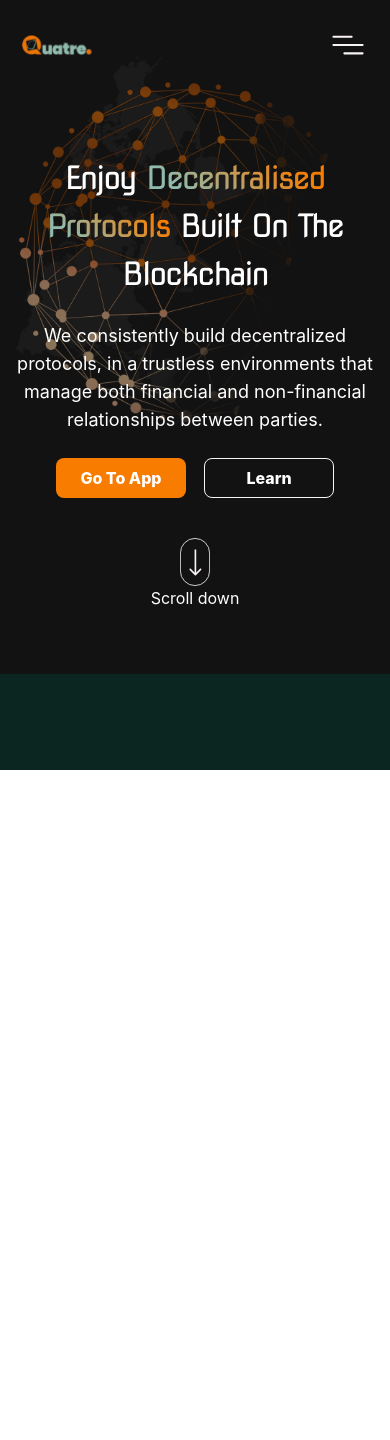
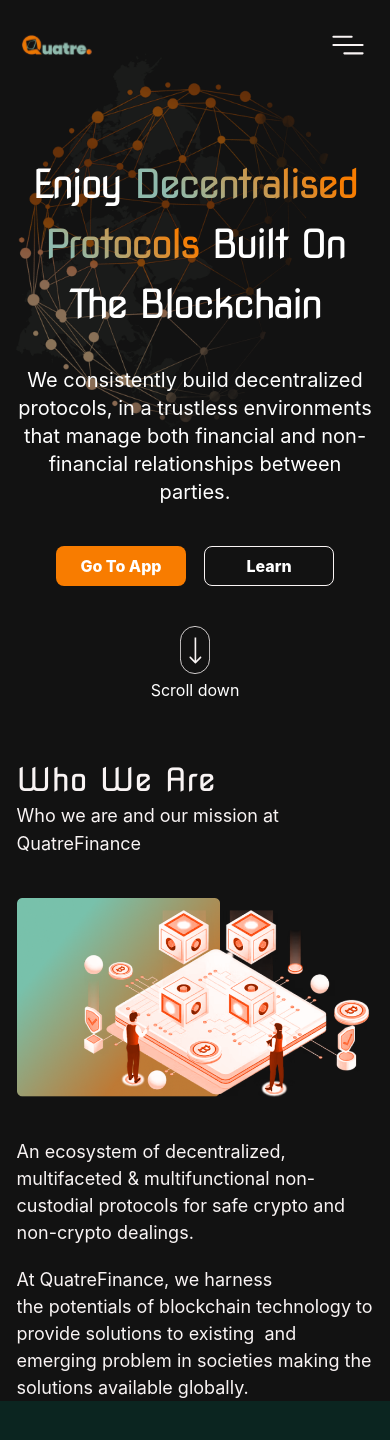
Before and after one commit to Rex739/quatre-finance-interface, a Next.js app: page / in a window 390 px wide. Shown: the top 1440 px of the page. Before the commit the page ends 844 px from the top, so only its background shows below. Built offline with nearby package versions, Linux system fonts and the light colour scheme.

Commit message:
about section implemented

```diff
--- /dev/null
+++ b/src/components/about/about.js
@@ -0,0 +1,34 @@
+import React from "react"
+
+const About = () => {
+  return (
+    <section className="wrapper font-inter text-lg lg:text-xl text-white1">
+      <header className="text-left lg:text-center">
+        <h2 className="font-nova-square text-[32px] lg:text-5xl xl:text-6xl mb-2">Who We Are</h2>
+        <p className="w-9/12 lg:mx-auto">
+          Who we are and our mission at QuatreFinance{" "}
+        </p>
+        <div className="flex flex-col lg:flex-row mt-10 items-center w-full">
+          <img
+            src="images/frame1.png"
+            alt="About us"
+            className="mb-10 lg:mb-0 md:w-9/12 lg:w-6/12 mr-auto"
+          />
+          <div className="flex flex-col md:w-8/12 lg:w-5/12 text-left mr-auto  leading-[150%] lg:text-left lg:mx-auto">
+            <p className="mb-5">
+              An ecosystem of decentralized, multifaceted & multifunctional
+              non-custodial protocols for safe crypto and non-crypto dealings.
+            </p>
+            <p className="">
+              At QuatreFinance, we harness the potentials of blockchain
+              technology to provide solutions to existing  and emerging problem
+              in societies making the solutions available globally.
+            </p>
+          </div>
+        </div>
+      </header>
+    </section>
+  )
+}
+
+export default About
--- a/src/components/hero/hero.js
+++ b/src/components/hero/hero.js
@@ -17,10 +17,10 @@
         />
       </div>
       <div className="wrapper py-16 lg:pt-32 text-white flex flex-col justify-center relative z-10">
-        <header className="lg:w-10/12 1xl:w-full">
+        <header className="lg:w-10/12 mx-auto 1xl:w-full">
           <h1
             className={[
-              "font-nova-square text-[32px] md:text-[60px] lg:text-[60px] xl:text-[80px] 1xl:text-[100px] 2xl:text-[120px] text-center",
+              "font-nova-square text-[40px] md:text-[60px] lg:text-[60px] xl:text-[80px] 1xl:text-[100px] 2xl:text-[120px] text-center",
               "tracking-[-0.06em] md:leading-[5rem] xl:leading-[6rem] 1xl:leading-[8rem]",
             ].join(" ")}
           >
@@ -29,7 +29,7 @@
             Blockchain
           </h1>
         </header>
-        <p className="text-lg lg:text-2xl text-center mx-auto my-6 lg:my-10 md:w-9/12 xl:w-8/12 1xl:w-7/12">
+        <p className="text-xl  lg:text-2xl text-center mx-auto my-8 mb-10 lg:my-10 md:w-9/12 xl:w-8/12 1xl:w-7/12">
           We consistently build decentralized protocols, in a trustless
           environments that manage both financial and non-financial
           relationships between parties.
@@ -68,7 +68,7 @@
               alt="scroll down"
               className="w-[30px]"
             />
-            <span className="text-base">Scroll down</span>
+            <span className="text-base mt-1">Scroll down</span>
           </a>
         </div>
       </div>
--- a/src/pages/index.js
+++ b/src/pages/index.js
@@ -1,16 +1,17 @@
 import React from "react"
+import About from "../components/about/about"
 import Hero from "../components/hero/hero"
-import SEOHead from "../components/SEOHead/SEOHead"
+// import SEOHead from "../components/SEOHead/SEOHead"
 import TransparenLayer from "../components/transparentLayer"
 
 const Home = ({ isClicked }) => {
   return (
     <>
-      <SEOHead />
       <main className="bg-green1 relative">
         {/* white transparent layer when navbar toggle button is clicked  */}
         <TransparenLayer isClicked={isClicked} />
         <Hero />
+        <About />
       </main>
     </>
   )
--- a/tailwind.config.js
+++ b/tailwind.config.js
@@ -400,8 +400,8 @@
       "2.5xl": ["1.75rem", { lineHeight: "2.125rem" }],
       "3xl": ["1.875rem", { lineHeight: "2.25rem" }],
       "4xl": ["2.25rem", { lineHeight: "2.5rem" }],
-      "5xl": ["3rem", { lineHeight: "1" }],
-      "6xl": ["3.75rem", { lineHeight: "1" }],
+      "5xl": ["3.175rem", { lineHeight: "2.75rem" }],
+      "6xl": ["4rem", { lineHeight: "3rem" }],
       "7xl": ["4.5rem", { lineHeight: "1" }],
       "8xl": ["6rem", { lineHeight: "1" }],
       "9xl": ["8rem", { lineHeight: "1" }],
```
